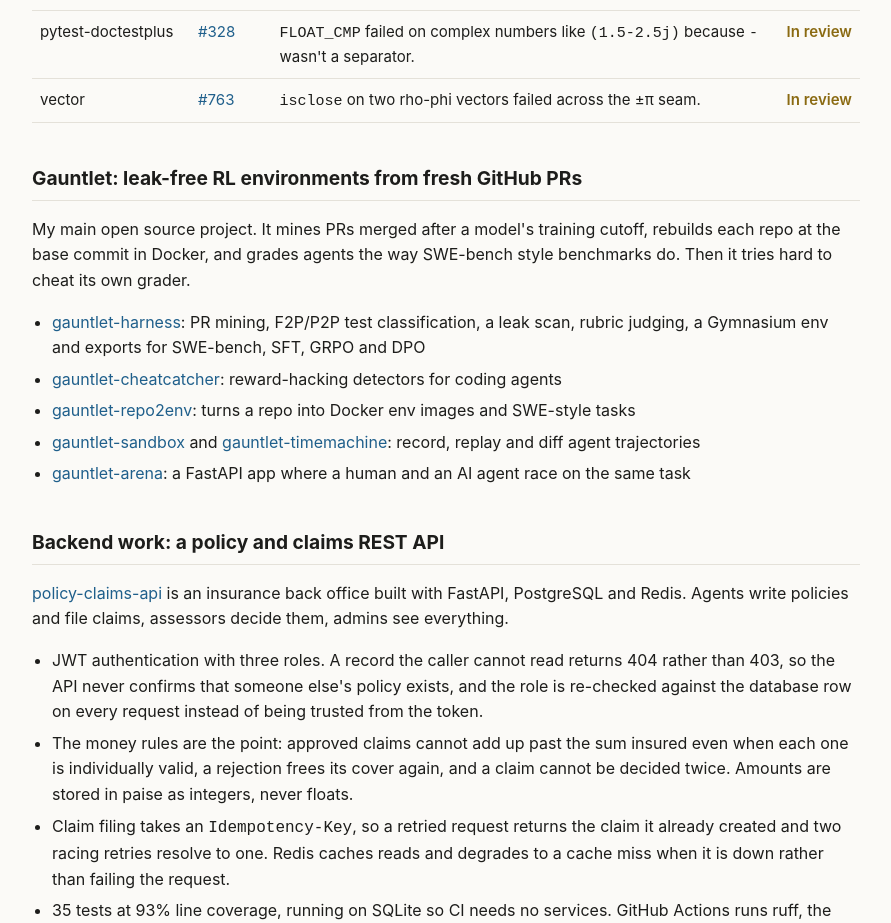
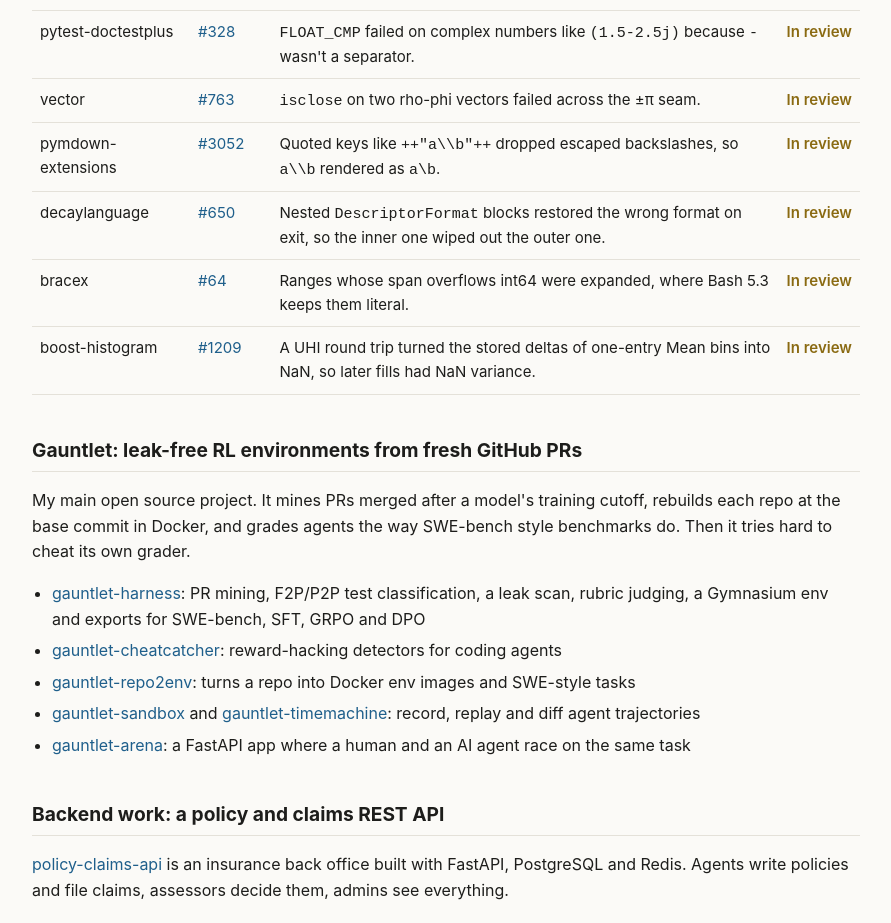
Before and after one commit to abhishekcpp007/abhishekcpp007.github.io, a plain HTML site: page index.html in a window 1280 px wide. Shown: the part 4322-5245 px from the top of the page, without its empty margins (194-1085 px from the left). Drawn offline with Linux system fonts and the light colour scheme.

Commit message:
Add pymdown-extensions, decaylanguage, bracex and boost-histogram PRs

```diff
--- a/index.html
+++ b/index.html
@@ -150,6 +150,10 @@ footer{margin-top:48px;color:var(--muted);font-size:.85rem}
       <tr><td>hist</td><td><a href="https://github.com/scikit-hep/hist/pull/766">#766</a></td><td><code>ChunkedHist.to_hist()</code> labelled category axes with their name, so adding it to its source failed.</td><td class="s m">Merged</td></tr>
       <tr><td>pytest-doctestplus</td><td><a href="https://github.com/scientific-python/pytest-doctestplus/pull/328">#328</a></td><td><code>FLOAT_CMP</code> failed on complex numbers like <code>(1.5-2.5j)</code> because <code>-</code> wasn't a separator.</td><td class="s o">In review</td></tr>
       <tr><td>vector</td><td><a href="https://github.com/scikit-hep/vector/pull/763">#763</a></td><td><code>isclose</code> on two rho-phi vectors failed across the &plusmn;&pi; seam.</td><td class="s o">In review</td></tr>
+      <tr><td>pymdown-extensions</td><td><a href="https://github.com/facelessuser/pymdown-extensions/pull/3052">#3052</a></td><td>Quoted keys like <code>++"a\\b"++</code> dropped escaped backslashes, so <code>a\\b</code> rendered as <code>a\b</code>.</td><td class="s o">In review</td></tr>
+      <tr><td>decaylanguage</td><td><a href="https://github.com/scikit-hep/decaylanguage/pull/650">#650</a></td><td>Nested <code>DescriptorFormat</code> blocks restored the wrong format on exit, so the inner one wiped out the outer one.</td><td class="s o">In review</td></tr>
+      <tr><td>bracex</td><td><a href="https://github.com/facelessuser/bracex/pull/64">#64</a></td><td>Ranges whose span overflows int64 were expanded, where Bash 5.3 keeps them literal.</td><td class="s o">In review</td></tr>
+      <tr><td>boost-histogram</td><td><a href="https://github.com/scikit-hep/boost-histogram/pull/1209">#1209</a></td><td>A UHI round trip turned the stored deltas of one-entry Mean bins into NaN, so later fills had NaN variance.</td><td class="s o">In review</td></tr>
     </tbody>
   </table>
   </div>
```
